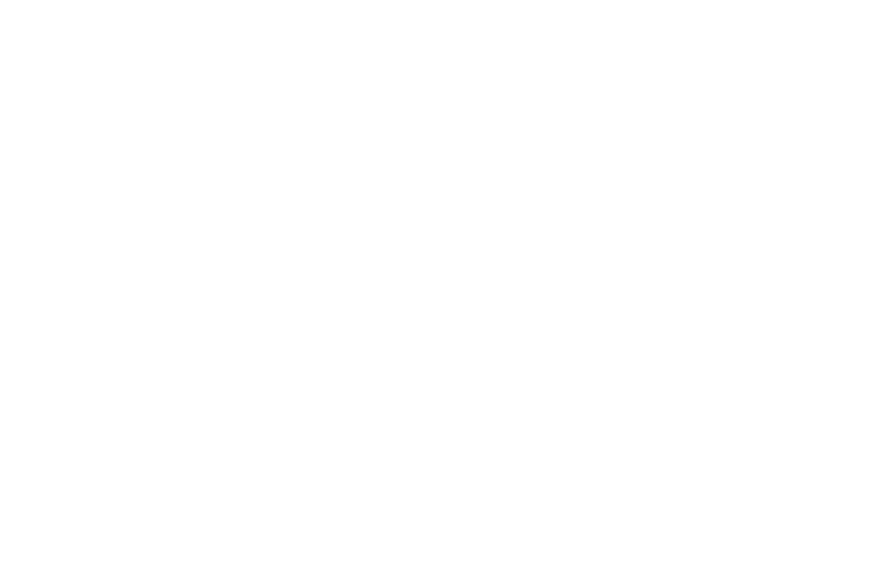
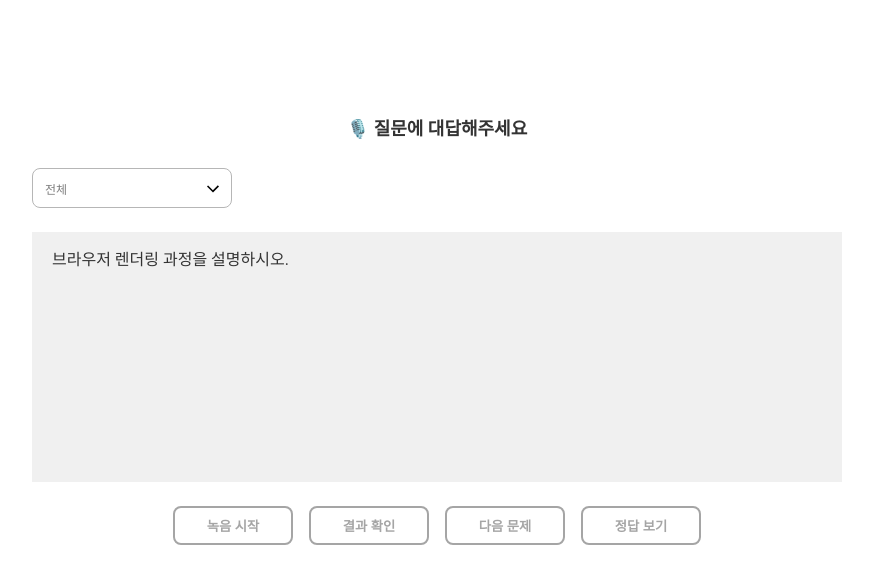
Before and after one commit to greenT-Hee/record_my_voice, a React (Create React App) app in the folder my-record/: page /record in a window 1280 px wide. Before the commit this address had no page. Shown: the top 584 px of the page, without its empty margins (203-1076 px from the left). Built offline with nearby package versions, Linux system fonts and the light colour scheme.

Commit message:
녹음 페이지 완성

```diff
--- a/my-record/src/App.js
+++ b/my-record/src/App.js
@@ -2,17 +2,16 @@
 import styled from 'styled-components'
 import "./style/reset.css"
 import Home from "./pages/Home";
-import Playground from "./pages/Playground";
-import Studyroom from "./pages/Studyroom";
+import RecordPage from "./pages/RecordPage";
+import StudyPage from "./pages/StudyPage";
 
 function App() {
   return (
     <BrowserRouter>
       <Routes>
         <Route path="/" element={<Home />}></Route>
-        <Route path="/studyroom" element={<Studyroom />}></Route>
-        <Route path="/playground" element={<Playground />}></Route>
-        {/* <Route path="*" element=""></Route> */}
+        <Route path="/record" element={<RecordPage />}></Route>
+        <Route path="/study" element={<StudyPage />}></Route>
       </Routes>
     </BrowserRouter>
   );
--- a/my-record/src/pages/Home.jsx
+++ b/my-record/src/pages/Home.jsx
@@ -58,8 +58,8 @@
       <WrapCont>
         <Title>🎙️ DEV RECORDER</Title>
         <BtnDiv>
-          <Btn type="button" onClick={() => navigate('/studyroom')}>녹음하러 가기</Btn>
-          <Btn type="button" onClick={() => navigate('/playground')}>공부하러 가기</Btn>
+          <Btn type="button" onClick={() => navigate('/record')}>녹음하러 가기</Btn>
+          <Btn type="button" onClick={() => navigate('/study')}>공부하러 가기</Btn>
         </BtnDiv>
       </WrapCont>
     </BgStyle>
--- a/my-record/src/pages/Playground.jsx
+++ /dev/null
@@ -1,7 +0,0 @@
-function Playground() {
-  return (
-    <div>Playground</div>
-  )
-}
-
-export default Playground
--- a/my-record/src/pages/Studyroom.jsx
+++ b/my-record/src/pages/RecordPage.jsx
@@ -1,8 +1,9 @@
 import { useCallback, useState } from "react";
 import styled from "styled-components"
+import iconArrowDown from "../assets/ico-arrow-down.png"
+import questionData from "../data.json"
 
-
-function Studyroom() {
+function RecordPage() {
   const [currentIndex, setCurrentIndex] = useState(0);
   const [onRec, setOnRec] = useState(false);
   const [media, setMedia] = useState("");
@@ -13,22 +14,18 @@
   const [openPopup, setOpenPopup] = useState(false);
   const [popupMsg, setPopupMsg] = useState("");
   const [openCategory, setOpenCategory] = useState(false);
+  const [openAnswer, setOpenAnswer] = useState(false);
   const chunks = [];
-  const buttonText = currentIndex >= 3 ? "끝" : "다음 문제";
-  const progressIndex  = currentIndex >= 3 ? 3 : `${currentIndex + 1}}`;
-  const texts = [
-    '1. 브라우저 렌더링 순서를 설명해주세요.',
-    '2. 리액트를 왜 사용하는가',
-    '3. 타입스크립트 사용 여부',
-    '수고하셨습니다. 🙌'
-  ];
-  const scriptText = texts[currentIndex];
+  const [jsonData, setJsonData] = useState(questionData)
+  const buttonText = currentIndex >= jsonData.length - 1 ? "처음으로" : "다음 문제";
+  const progressIndex  = currentIndex >= jsonData.length - 1 ? jsonData.length - 1 : `${currentIndex + 1}}`;
+  const scriptText = jsonData[currentIndex].question;
+  const answerText = jsonData[currentIndex].answer;
 
   const handleClickNext = (e) => {
-    console.log(currentIndex)
     setCurrentIndex((prevIndex) => {
       const newIndex = prevIndex + 1;
-      if (newIndex >= 4) return 0;
+      if (newIndex >= jsonData.length) return 0;
       return newIndex;
     })
   }
@@ -37,6 +34,21 @@
     setOpenPopup(true);
     setPopupMsg(msg);
   };
+
+  const [CatVal, setCatVal] = useState("전체");
+  const [CatID, setCatId] = useState("ALL");
+  const selectCategory = (e) => {
+    setCatVal(e.target.textContent);
+    setCatId(e.target.id);
+    setOpenCategory(false);
+    setCurrentIndex(0);
+
+    if(e.target.id === 'ALL') {
+      setJsonData(questionData)
+    } else {
+      setJsonData(questionData.filter(ele => ele.categoryId === e.target.id))
+    }
+  }
 
 
   const onRecVoice = () => {
@@ -102,9 +114,12 @@
       audio.play();
       // audio.pause();
       console.log(audio)
+    } else {
+      // 녹음 결과가 없음
+      setOpenPopup(true);
+
     }
   }, [audioUrl]);
-
 
 
 
@@ -112,16 +127,17 @@
     <Section>
       <H1>🎙️ 질문에 대답해주세요</H1>
       <CateogryArea>
-        <CategoryInput type="text" readOnly value={"전체"} onClick={() => setOpenCategory(true ? false : true)}/>
+        <CategoryInput type="text" readOnly value={CatVal} id={CatID} onClick={() => {openCategory ? setOpenCategory(false) :  setOpenCategory(true)}}/>
         {openCategory &&
-          <MenuUl>
-            <MenuList style={{borderRadius: "8px 8px 0 0"}}>전체</MenuList>
-            <MenuList>브라우저/API</MenuList>
-            <MenuList>HTML/CSS</MenuList>
-            <MenuList>JavaScript</MenuList>
-            <MenuList style={{borderRadius: "0 0 8px 8px", borderBottom: "none"}}>React</MenuList>
+          <MenuUl onClick={selectCategory}>
+            <MenuList style={{borderRadius: "8px 8px 0 0"}} id="ALL">전체</MenuList>
+            <MenuList id="1">브라우저/API</MenuList>
+            <MenuList id="2">HTML/CSS</MenuList>
+            <MenuList id="3">JavaScript</MenuList>
+            <MenuList id="4" style={{borderRadius: "0 0 8px 8px", borderBottom: "none"}}>React</MenuList>
           </MenuUl>
         }
+        <IconArrow src={iconArrowDown} alt=""/>
       </CateogryArea>
 
       {/* question */}
@@ -134,6 +150,7 @@
         <BtnLi><Btn type="button" onClick={ onRec ? offRecVoice : onRecVoice }>{onRec ? "녹음 중지" : "녹음 시작"}</Btn></BtnLi>
         <BtnLi><Btn type="button" onClick={ checkRecVoice }>결과 확인</Btn></BtnLi>
         <BtnLi><Btn type="button" onClick={ handleClickNext }>{buttonText}</Btn></BtnLi>
+        <BtnLi><Btn type="button" onClick={ () => setOpenAnswer(true) }>정답 보기</Btn></BtnLi>
       </BtnUl>
 
     {openPopup &&
@@ -144,16 +161,26 @@
         </PopupBox>
       </PopupArticle>
     }
+
+    {openAnswer &&
+      <PopupArticle>
+        <PopupBox>
+          <TextArea>{answerText}</TextArea>
+          <PopupBtn onClick={() => setOpenAnswer(false)}>닫기</PopupBtn>
+        </PopupBox>
+      </PopupArticle>
+    }
     </Section>
   )
 }
 
-export default Studyroom
+export default RecordPage
 
 const Section = styled.section`
   max-width: 850px;
   margin: 120px auto;
   box-sizing: border-box;
+  padding: 0 20px;
   `
 const H1 = styled.h1`
   font-size: 18px;
@@ -166,7 +193,11 @@
   width: 200px;
   position: relative;
 `
-
+const IconArrow = styled.img`
+  position: absolute;
+  right: 13px;
+  top: 17px;
+`
 const CategoryInput = styled.input`
   width: 100%;
   border: 1px solid #b6b6b6;
@@ -204,6 +235,11 @@
   line-height: 1;
   cursor: pointer;
   border-bottom: 1px solid #adadad;
+
+  &:hover {
+    color: #747474;
+    background: #f4efff;
+  }
 `
 
 const QuestionBox = styled.div`
--- /dev/null
+++ b/my-record/src/pages/StudyPage.jsx
@@ -0,0 +1,7 @@
+function StudyPage() {
+  return (
+    <div>StudyPage</div>
+  )
+}
+
+export default StudyPage
```
Also changed, not shown: my-record/src/assets/ico-arrow-down.png (added).
